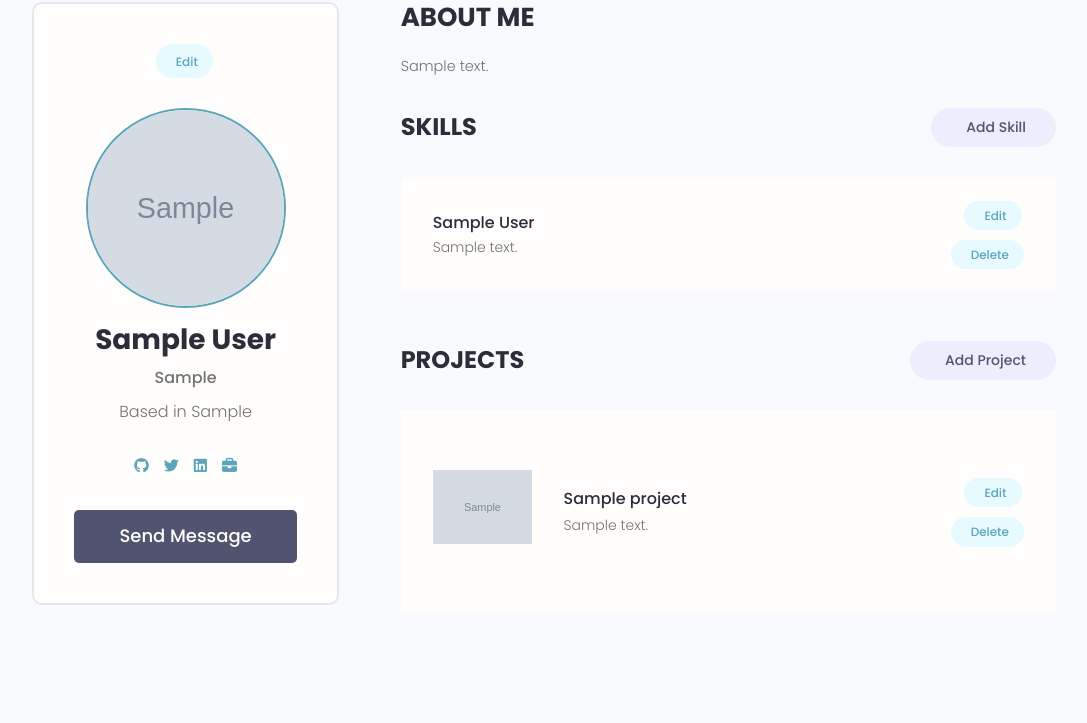
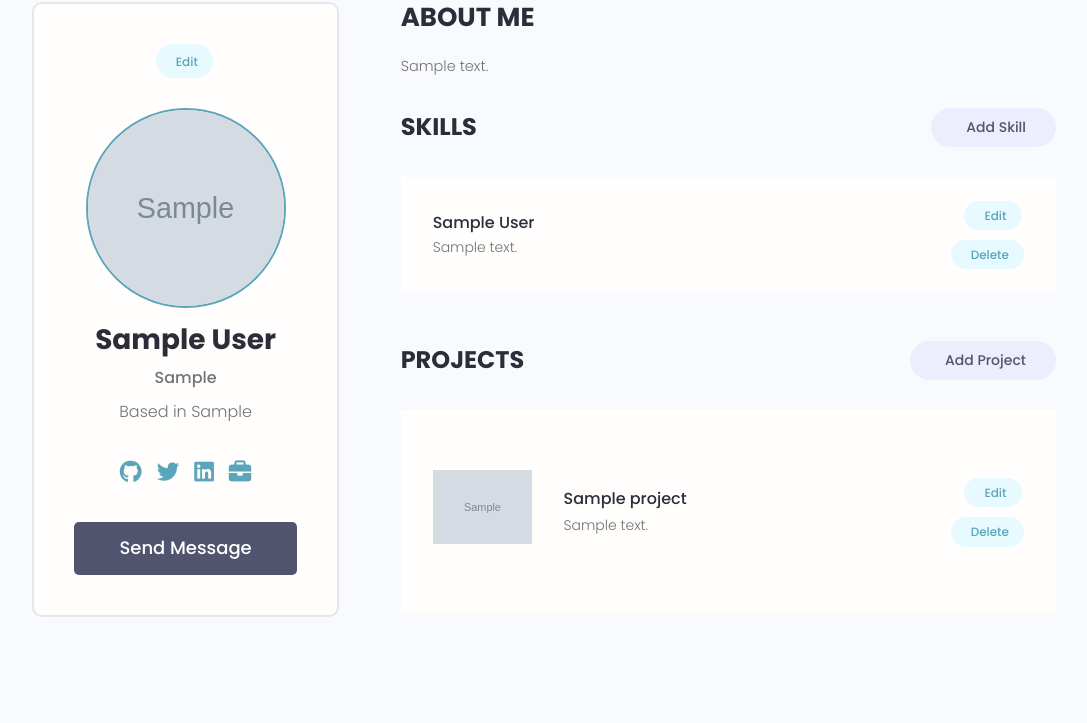
Before and after one commit to Abhinav29singh05/Devsearch, a Django app: page /account/ in a window 1280 px wide. Shown: the part 110-833 px from the top of the page, without its empty margins (96-1183 px from the left). Run offline with Django 5.2, Linux system fonts and the light colour scheme; a user stored in the database is signed in; tables that the repository leaves empty hold one stand-in row (values such as "Sample post"); grey boxes marked "Sample" are stand-in pictures; some libraries are stand-ins or nearby versions.

Commit message:
resized the logos on account

```diff
--- a/users/templates/users/account.html
+++ b/users/templates/users/account.html
@@ -15,25 +15,25 @@
               <ul class="dev__social">
                 {% if profile.social_github %}
                 <li>
-                  <a title="Github" href="{{profile.social_github}}" target="_blank"> <i class="fa-brands fa-github"></i></a>
+                  <a title="Github" href="{{profile.social_github}}" target="_blank" style="font-size: 1.5em;"> <i class="fa-brands fa-github"></i></a>
                 </li>
                 {% endif %}
 
                 {% if profile.social_twitter %}
                 <li>
-                  <a title="Twitter" href="{{profile.social_twitter}}" target="_blank"><i class="fa-brands fa-twitter"></i></a>
+                  <a title="Twitter" href="{{profile.social_twitter}}" target="_blank" style="font-size: 1.5em;"><i class="fa-brands fa-twitter"></i></a>
                 </li>
                 {% endif %}
 
                 {% if profile.social_linkedin %}
                 <li>
-                  <a title="LinkedIn" href="{{profile.social_linkedin}}" target="_blank"><i class="fa-brands fa-linkedin"></i></a>
+                  <a title="LinkedIn" href="{{profile.social_linkedin}}" target="_blank" style="font-size: 1.5em;"><i class="fa-brands fa-linkedin"></i></a>
                 </li>
                 {% endif %}
 
                 {% if profile.social_website %}
                 <li>
-                  <a title="Personal Website" href="{{profile.social_website}}" target="_blank"><i class="fa-solid fa-briefcase"></i></a>
+                  <a title="Personal Website" href="{{profile.social_website}}" target="_blank" style="font-size: 1.5em;"><i class="fa-solid fa-briefcase"></i></a>
                 </li>
                 {% endif %}
               </ul>
```
